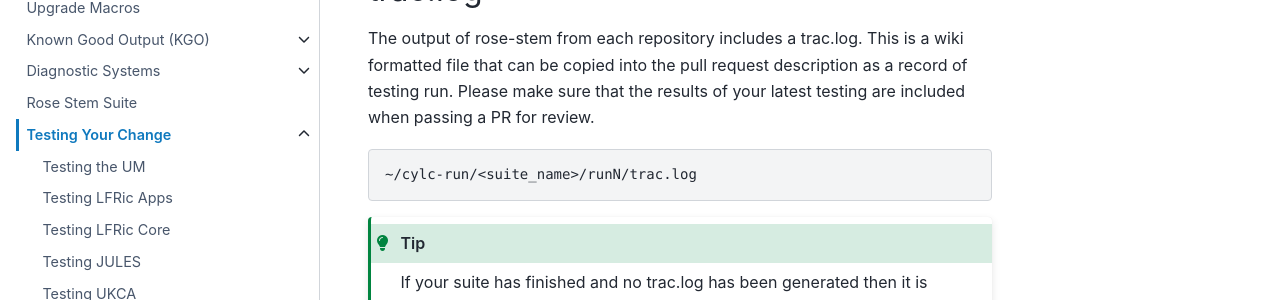
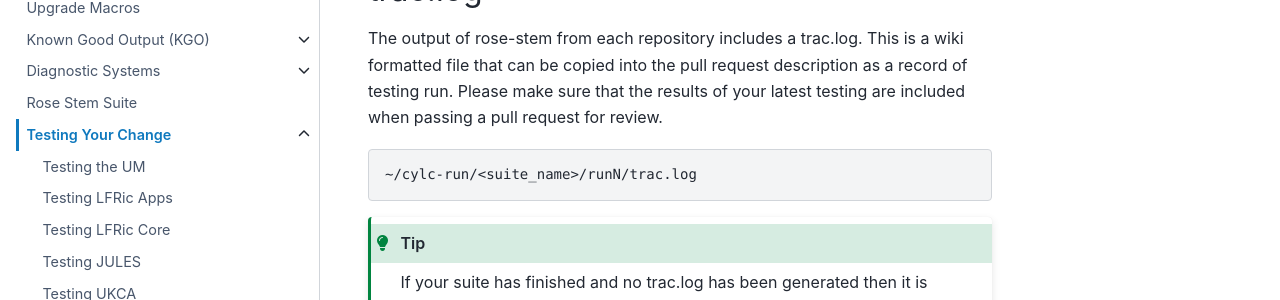
Before and after one commit to MetOffice/simulation-systems, a Sphinx documentation site: the page built from source/Development/testing.rst, in a window 1280 px wide and 900 px high, scrolled down 2836 px. Shown: the part 232-532 px from the top of the window. Built offline with Sphinx 7.4.7 and the PyData theme 0.15.4, drawn with Linux system fonts in a browser that asks for light colours.

Commit message:
Apply suggestion from @jennyhickson
Co-authored-by: Jenny Hickson <61183013+jennyhickson@users.noreply.github.com>

```diff
--- a/source/Development/testing.rst
+++ b/source/Development/testing.rst
@@ -130,7 +130,7 @@ trac.log
 The output of rose-stem from each repository includes a trac.log. This is a
 wiki formatted file that can be copied into the pull request description as a record of
 testing run. Please make sure that the results of your latest testing are
-included when passing a PR for review.
+included when passing a pull request for review.
 
 .. code-block:: shell
 
```
